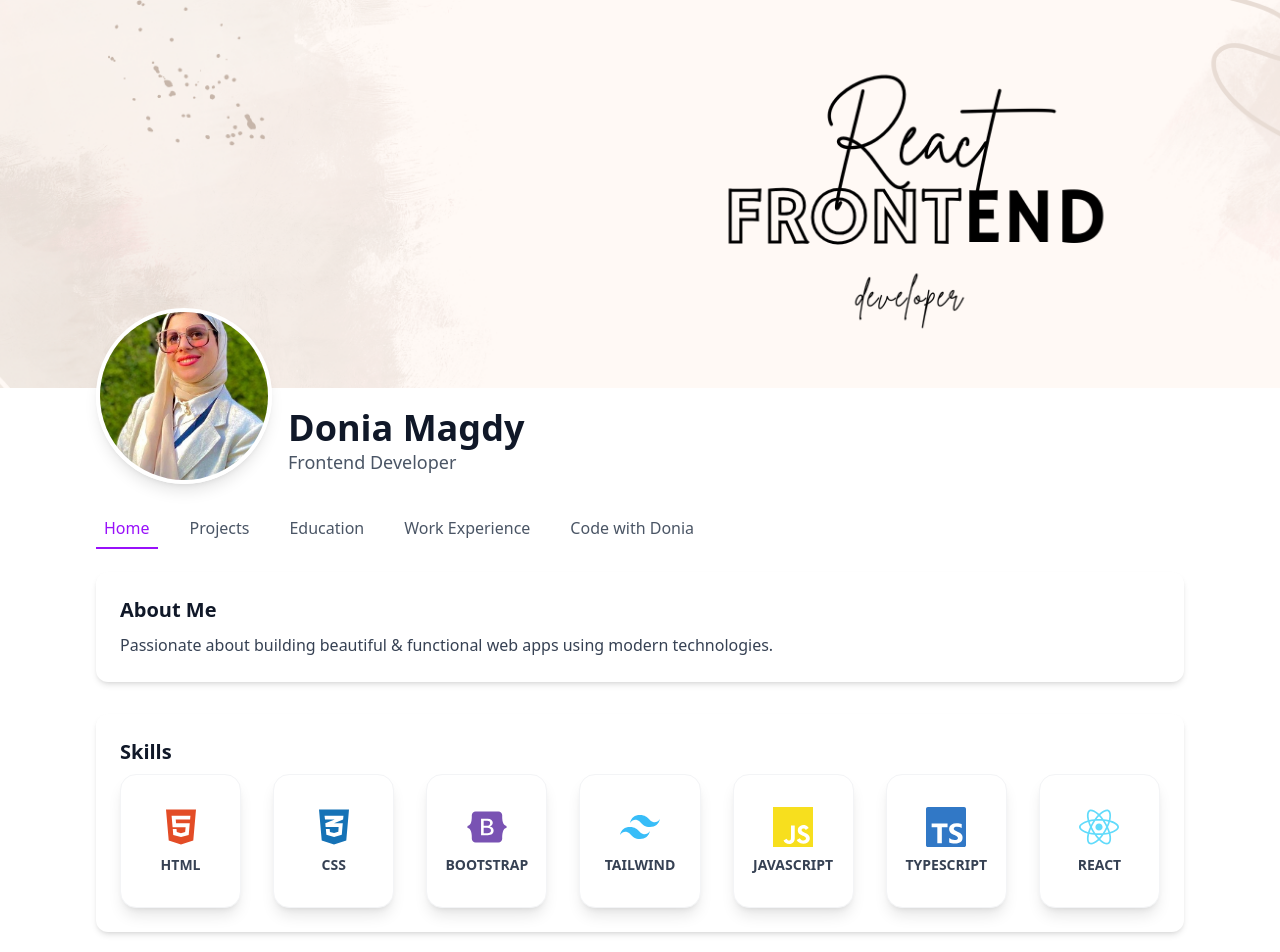
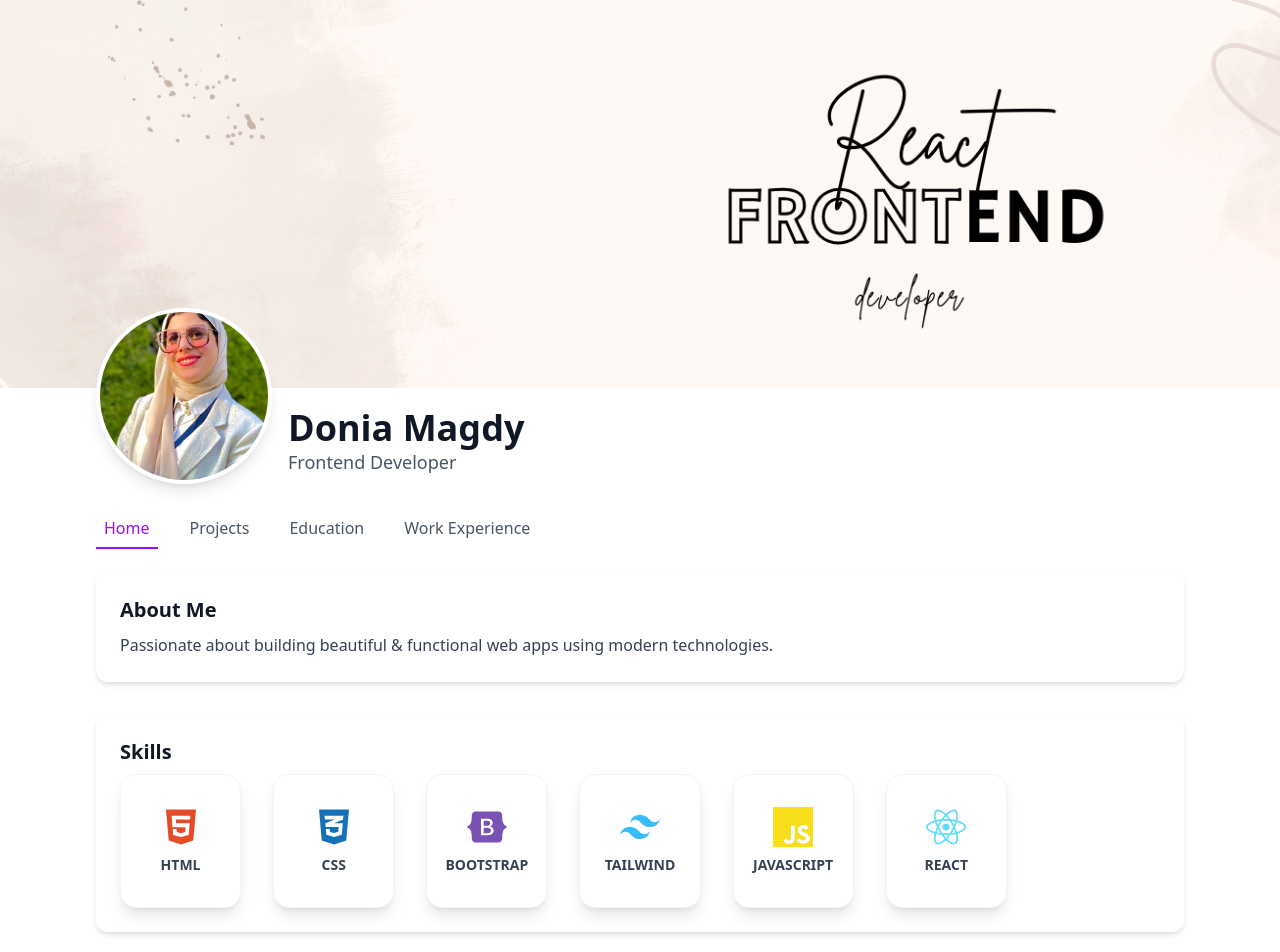
Before and after one commit to Doniamagdy/Portfolio, a React (Vite) app: page / in a window 1280 px wide. Shown: the top 952 px of the page. Built offline with nearby package versions, Linux system fonts and the light colour scheme.

Commit message:
Add new project link

```diff
--- a/src/components/Skills.jsx
+++ b/src/components/Skills.jsx
@@ -7,7 +7,7 @@ const skills = [
   { icon: <FaBootstrap size={40} color="#7952B3" />, name:'BOOTSTRAP'},
   { icon: <SiTailwindcss size={40} color="#38bdf8" />, name:'TAILWIND'},
   { icon: <SiJavascript size={40} color="#F7DF1E" />, name:'JAVASCRIPT'},
-    { icon: <SiTypescript  size={40} color="#3178c6" />, name:'TYPESCRIPT'},
+    // { icon: <SiTypescript  size={40} color="#3178c6" />, name:'TYPESCRIPT'},
 
   { icon: <FaReact size={40} color="#61DBFB" />, name:'REACT'},
 ];
--- a/src/components/Tabs.jsx
+++ b/src/components/Tabs.jsx
@@ -8,7 +8,7 @@ const Tabs = () => {
     { to: "/projects", label: "Projects" },
     { to: "/education", label: "Education" },
     { to: "/work", label: "Work Experience" },
-    { to: "/code-with-donia", label: "Code with Donia" }
+    // { to: "/code-with-donia", label: "Code with Donia" }
   ];
 
   return (
--- a/src/data.js
+++ b/src/data.js
@@ -1,5 +1,5 @@
 import projectImg from "./assets/Screenshot 2025-12-02 131553.png";
-import projectImg2 from "./assets/Screenshot 2026-02-18 162051.png";
+import projectImg2 from "./assets/Screenshot 2026-05-14 193407.png";
 import projectImg3 from "./assets/react-weather-app.png";
 import projectImg4 from "./assets/perfume-crud.png";
 import projectImg5 from "./assets/bookmarker.png";
@@ -22,10 +22,10 @@ export const data = [
       id: 2,
       image: "https://via.placeholder.com/400x300",
       img: projectImg2,
-      name: "Ibadah Online",
-      desc: "A responsive Website for Ibadah built with React and Tailwind.",
+      name: "The Royal",
+      desc: "A responsive booking system for hotels built with React and Tailwind.",
       link: "https://www.ibadah.online/",
-      tools: ["React", "Tailwind"],
+      tools: ["React", "Tailwind", "supabase"],
     },
     {
       id: 3,
```
Also changed, not shown: 1 other file (tests, documents, lock files or other folders).
